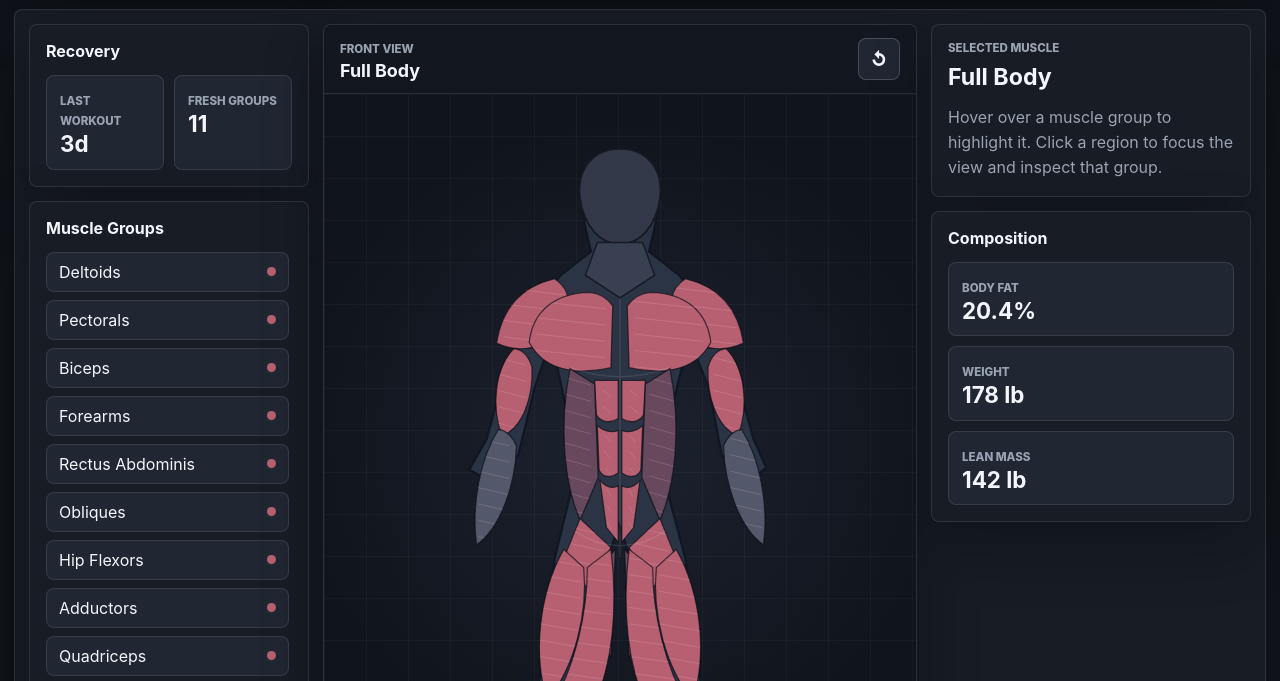
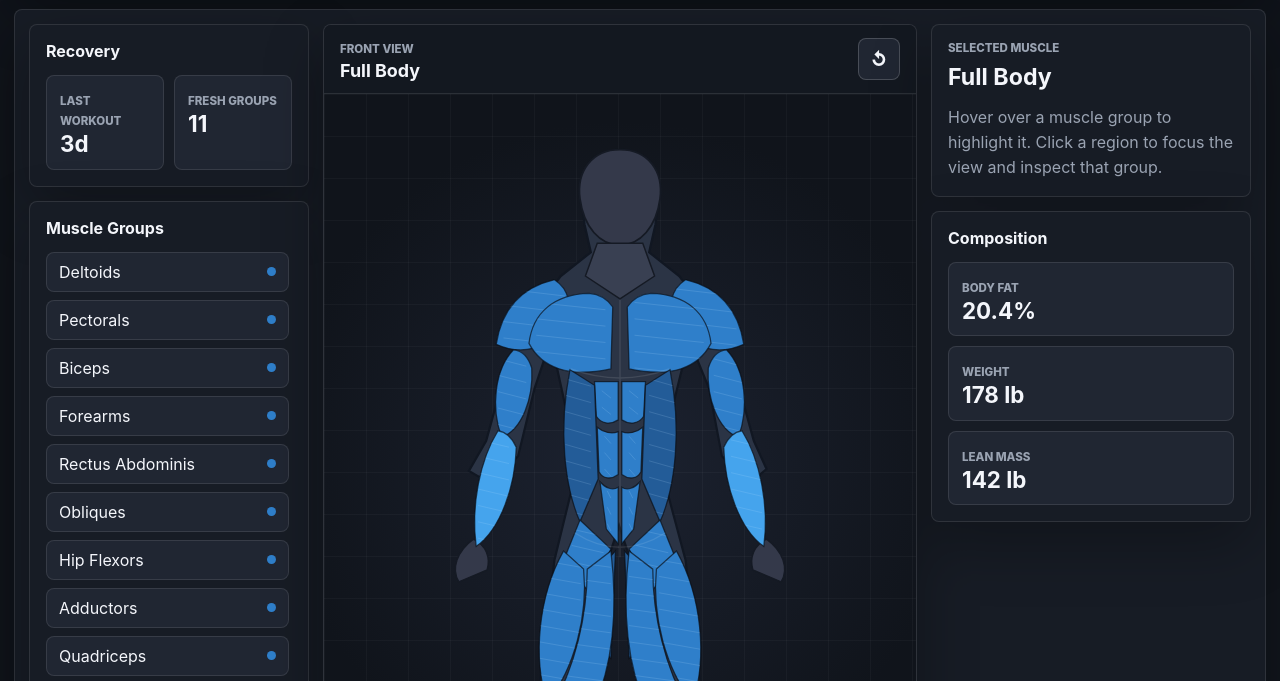
Before and after one commit to nikoli32/BodyComp, a plain HTML site: page index.html in a window 1280 px wide. Shown: the part 119-800 px from the top of the page. Drawn offline with Linux system fonts and the light colour scheme.

Commit message:
Update canvas dimensions and color palette for muscle recovery map

```diff
--- a/app.js
+++ b/app.js
@@ -10,16 +10,17 @@ const totalGroups = document.querySelector("#totalGroups");
 const frontView = document.querySelector("#frontView");
 const backView = document.querySelector("#backView");
 
-const design = { width: 520, height: 740 };
+const design = { width: 520, height: 770 };
 const basePalette = {
   body: "#2b3445",
   bodyStroke: "#111722",
-  muscle: "#b76072",
-  muscleDeep: "#68485d",
+  muscle: "#2f7fca",
+  muscleDeep: "#235c98",
+  muscleLight: "#45a4ed",
   inactive: "#3b4051",
   line: "rgba(10, 14, 21, 0.68)",
-  hover: "#f23868",
-  hoverStroke: "#ffc0cf",
+  hover: "#55b7ff",
+  hoverStroke: "#ccecff",
 };
 
 const muscles = [
@@ -43,9 +44,9 @@ const regionBuilders = {
     ["L", 136, 281], ["L", 113, 365], ["L", 94, 398],
     ["L", 118, 412], ["L", 148, 382], ["L", 166, 308],
     ["L", 184, 254], ["L", 200, 327], ["L", 209, 410],
-    ["L", 188, 496], ["L", 174, 616], ["L", 154, 714],
-    ["L", 199, 718], ["L", 225, 562], ["L", 259, 458],
-    ["L", 293, 562], ["L", 319, 718], ["L", 364, 714],
+    ["L", 188, 496], ["L", 174, 616], ["L", 159, 719],
+    ["L", 199, 724], ["L", 225, 562], ["L", 259, 458],
+    ["L", 293, 562], ["L", 319, 724], ["L", 361, 719],
     ["L", 346, 616], ["L", 332, 496], ["L", 309, 410],
     ["L", 318, 327], ["L", 336, 254], ["L", 358, 308],
     ["L", 372, 382], ["L", 402, 412], ["L", 421, 396],
@@ -55,6 +56,10 @@ const regionBuilders = {
   ]),
   head: () => path([["M", 260, 45], ["C", 229, 45, 212, 69, 216, 99], ["C", 220, 130, 238, 150, 260, 150], ["C", 282, 150, 300, 130, 304, 99], ["C", 308, 69, 291, 45, 260, 45], ["Z"]]),
   neck: () => path([["M", 235, 148], ["L", 285, 148], ["L", 298, 184], ["L", 260, 209], ["L", 222, 184], ["Z"]]),
+  leftHand: () => path([["M", 99, 473], ["C", 81, 486, 74, 506, 83, 520], ["L", 114, 507], ["C", 118, 493, 113, 480, 99, 473], ["Z"]]),
+  rightHand: () => mirror(regionBuilders.leftHand()),
+  leftFoot: () => path([["M", 160, 718], ["C", 143, 728, 133, 741, 134, 754], ["L", 199, 754], ["C", 204, 740, 195, 726, 181, 721], ["Z"]]),
+  rightFoot: () => mirror(regionBuilders.leftFoot()),
   leftDeltoid: () => path([["M", 188, 188], ["C", 150, 197, 130, 221, 124, 259], ["C", 153, 272, 180, 264, 198, 239], ["C", 208, 218, 205, 199, 188, 188], ["Z"]]),
   rightDeltoid: () => mirror(regionBuilders.leftDeltoid()),
   leftPec: () => path([["M", 226, 203], ["C", 188, 204, 164, 224, 160, 258], ["C", 174, 285, 204, 296, 250, 286], ["L", 252, 218], ["C", 246, 209, 238, 204, 226, 203], ["Z"]]),
@@ -79,9 +84,9 @@ const regionBuilders = {
   rightQuadOuter: () => mirror(regionBuilders.leftQuadOuter()),
   leftQuadInner: () => path([["M", 224, 506], ["C", 224, 556, 211, 614, 184, 660], ["L", 230, 660], ["C", 252, 614, 258, 552, 250, 486], ["Z"]]),
   rightQuadInner: () => mirror(regionBuilders.leftQuadInner()),
-  leftShin: () => path([["M", 194, 646], ["L", 224, 646], ["L", 215, 718], ["C", 201, 724, 188, 716, 181, 700], ["Z"]]),
+  leftShin: () => path([["M", 194, 646], ["L", 224, 646], ["L", 216, 722], ["C", 202, 727, 188, 718, 181, 700], ["Z"]]),
   rightShin: () => mirror(regionBuilders.leftShin()),
-  leftCalf: () => path([["M", 172, 632], ["C", 151, 666, 151, 703, 166, 724], ["C", 188, 718, 199, 682, 194, 646], ["C", 189, 635, 181, 631, 172, 632], ["Z"]]),
+  leftCalf: () => path([["M", 172, 632], ["C", 151, 666, 151, 706, 166, 728], ["C", 188, 722, 199, 682, 194, 646], ["C", 189, 635, 181, 631, 172, 632], ["Z"]]),
   rightCalf: () => mirror(regionBuilders.leftCalf()),
 };
 
@@ -214,6 +219,10 @@ function drawBodyBase() {
   fillPath(regionBuilders.silhouette(), basePalette.body, basePalette.bodyStroke, 2.4);
   fillPath(regionBuilders.head(), "#34394a", "#151a24", 2);
   fillPath(regionBuilders.neck(), "#394052", "#151a24", 1.6);
+  fillPath(regionBuilders.leftHand(), "#34394a", "#151a24", 1.6);
+  fillPath(regionBuilders.rightHand(), "#34394a", "#151a24", 1.6);
+  fillPath(regionBuilders.leftFoot(), "#34394a", "#151a24", 1.6);
+  fillPath(regionBuilders.rightFoot(), "#34394a", "#151a24", 1.6);
 }
 
 function drawMuscleRegions() {
@@ -256,7 +265,7 @@ function drawFiber(itemPath, active) {
   ctx.save();
   ctx.clip(itemPath.path);
   ctx.globalAlpha = active ? 0.26 : 0.18;
-  ctx.strokeStyle = "#ffd7df";
+  ctx.strokeStyle = active ? "#e5f6ff" : "#b9ddff";
   ctx.lineWidth = 1;
 
   for (let y = bounds.minY + 10; y < bounds.maxY; y += 18) {
@@ -378,7 +387,7 @@ function muscleFill(regionId) {
     return basePalette.muscleDeep;
   }
   if (regionId.includes("Shin") || regionId.includes("Forearm") || regionId.includes("Calf")) {
-    return "#53596a";
+    return basePalette.muscleLight;
   }
   return basePalette.muscle;
 }
--- a/styles.css
+++ b/styles.css
@@ -9,10 +9,10 @@
   --quiet: #737d8d;
   --line: rgba(255, 255, 255, 0.1);
   --line-strong: rgba(255, 255, 255, 0.18);
-  --accent: #f23868;
-  --accent-soft: rgba(242, 56, 104, 0.16);
-  --muscle: #b76072;
-  --muscle-dim: #4a4255;
+  --accent: #55b7ff;
+  --accent-soft: rgba(85, 183, 255, 0.16);
+  --muscle: #2f7fca;
+  --muscle-dim: #235c98;
   --body: #272f3f;
   --shadow: 0 22px 60px rgba(0, 0, 0, 0.28);
 }
@@ -180,7 +180,7 @@ h2 {
 
 .model-panel {
   display: grid;
-  grid-template-rows: auto minmax(700px, 1fr);
+  grid-template-rows: auto minmax(730px, 1fr);
   min-width: 0;
   min-height: calc(100vh - 148px);
   overflow: hidden;
@@ -223,7 +223,7 @@ h2 {
 
 .canvas-wrap {
   position: relative;
-  min-height: 700px;
+  min-height: 730px;
   background:
     linear-gradient(rgba(255, 255, 255, 0.03) 1px, transparent 1px),
     linear-gradient(90deg, rgba(255, 255, 255, 0.03) 1px, transparent 1px),
@@ -235,7 +235,7 @@ h2 {
   display: block;
   width: 100%;
   height: 100%;
-  min-height: 700px;
+  min-height: 730px;
   touch-action: none;
 }
 
```
